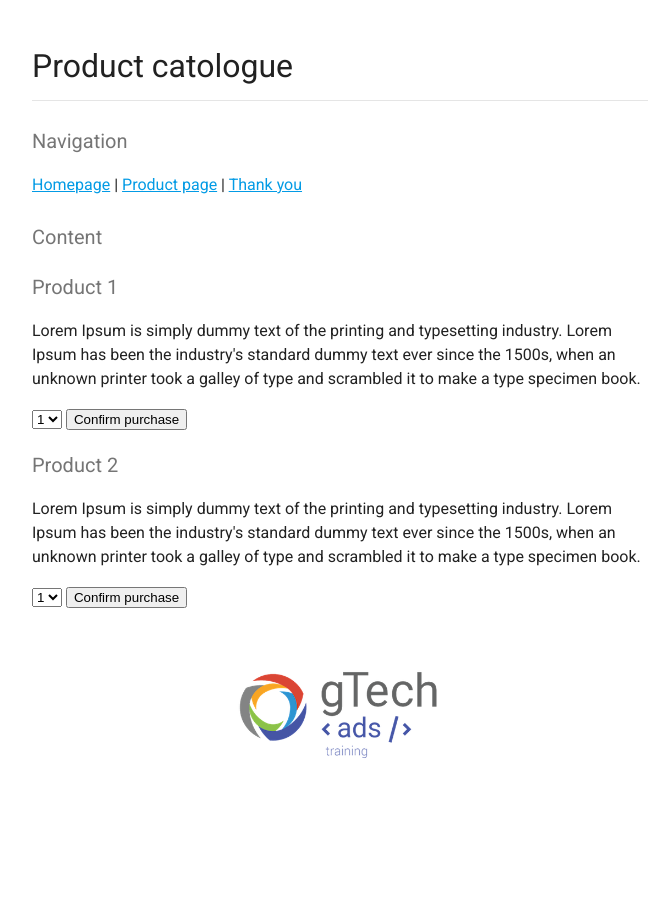
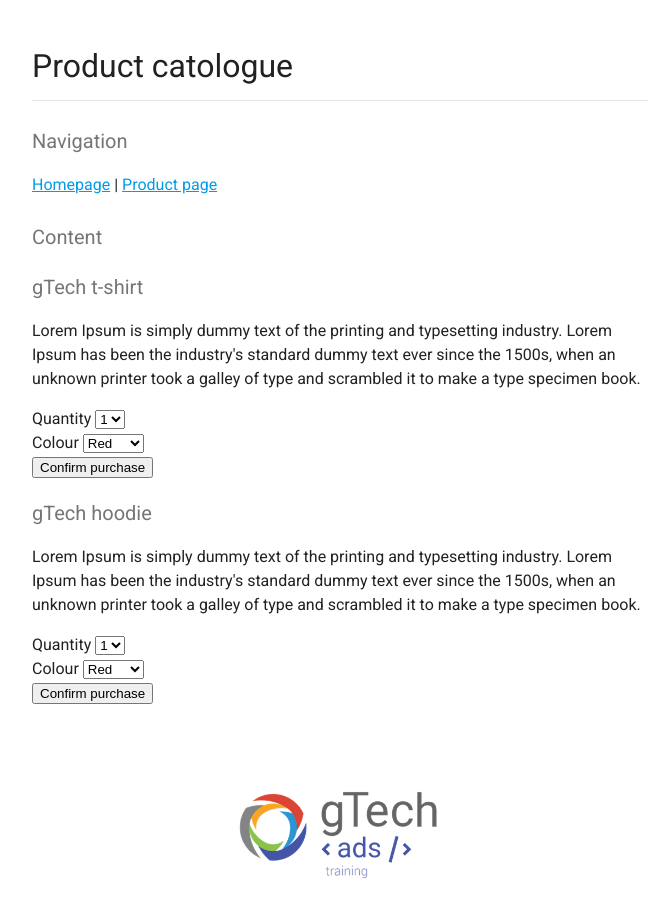
Before and after one commit to gtechads/gtechads.github.io, a plain HTML site: page product.html in a window 1280 px wide. Shown: the whole page, without its empty margins (300-971 px from the left). Before the commit the page ends 800 px from the top, so only its background shows below. Drawn offline with Linux system fonts and the light colour scheme.

Commit message:
28/3/18 new checkout

```diff
--- a/product.html
+++ b/product.html
@@ -105,28 +105,51 @@
     <!-- End Google Tag Manager (noscript) -->
     <h1>Product catologue</h1>
     <h2>Navigation</h2>
-	<p><a href="./">Homepage</a> | <a href="./product.html">Product page</a> | <a href="./thankyou.html">Thank you</a></p>
+    <p><a href="./index.html">Homepage</a> | <a href="./product.html">Product page</a></a></p>
     <h2>Content</h2>
-    <h3>Product 1</h3>
+    <h3>gTech t-shirt</h3>
     <p>Lorem Ipsum is simply dummy text of the printing and typesetting industry. Lorem Ipsum has been the industry's standard dummy text ever since the 1500s, when an unknown printer took a galley of type and scrambled it to make a type specimen book.</p>
-    <form formaction="./thankyou.hmtl">
+    <form action="./thankyou.html" method="get">
+    <label for="quanity-label">Quantity</label>
     <select name="quantity">
     <option value="1">1</option>
     <option value="2">2</option>
     <option value="3">3</option>
     <option value="4">4</option>
     </select>
-    <button type="submit" value="product1">Confirm purchase</button>
+    <br>
+    <label for="colour-label">Colour</label>
+    <select name="colour">
+    <option value="red">Red</option>
+    <option value="blue">Blue</option>
+    <option value="green">Green</option>
+    <option value="yellow">Yellow</option>
+    </select>
+    <br>
+    <button type="submit" name="product" value="tshirt">Confirm purchase</button>
     </form>
-    <h3>Product 2</h3>
+    <h3>gTech hoodie</h3>
     <p>Lorem Ipsum is simply dummy text of the printing and typesetting industry. Lorem Ipsum has been the industry's standard dummy text ever since the 1500s, when an unknown printer took a galley of type and scrambled it to make a type specimen book.</p>
+    <form action="./thankyou.html" method="get">
+    <label for="quanity-label">Quantity</label>
     <select name="quantity">
     <option value="1">1</option>
     <option value="2">2</option>
     <option value="3">3</option>
     <option value="4">4</option>
     </select>
-    <button type="submit" value="product1">Confirm purchase</button>
+    <br>
+    <label for="colour-label">Colour</label>
+    <select name="colour">
+    <option value="red">Red</option>
+    <option value="blue">Blue</option>
+    <option value="green">Green</option>
+    <option value="yellow">Yellow</option>
+    </select>
+    <br>
+    <button type="submit" name="product" value="hoodie">Confirm purchase</button>
+    </form>
+    <br>
     <a class="logo" href="./"><img src="images/logo.png"/></a>
   </body>
 </html>
```
Also changed, not shown: index.html (+2 -2 lines), thankyou.html (+24 -6 lines).
